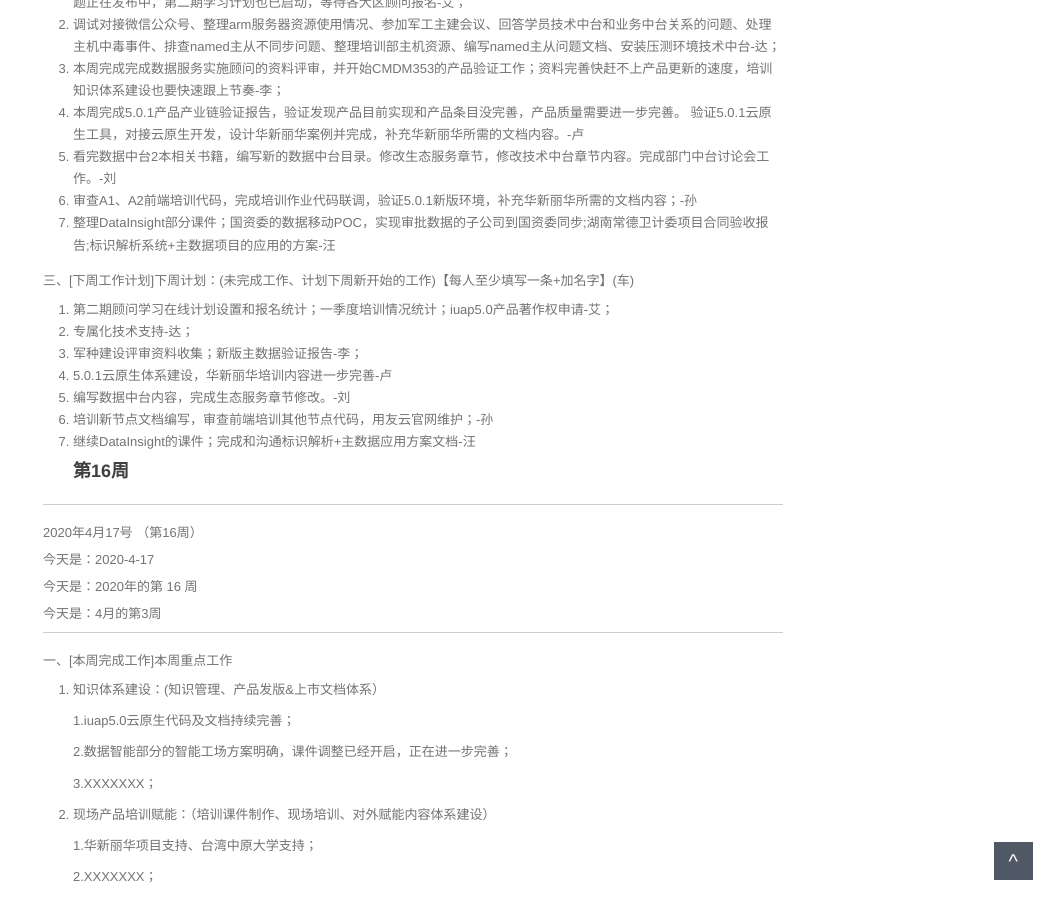
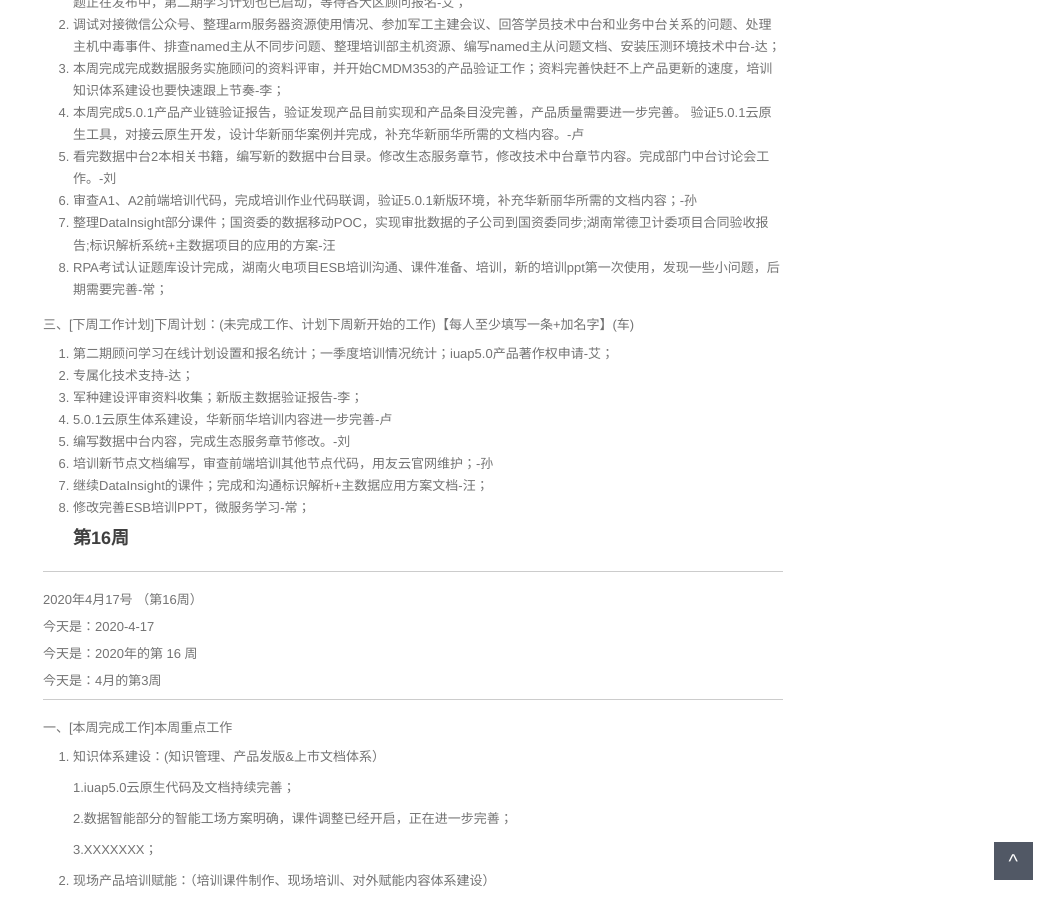
Before and after one commit to walllFlower/blog, a Jekyll site: the page built from 2020-02-28-day_report.md, in a window 1280 px wide and 900 px high, scrolled down 1395 px. Shown: the whole window, without its empty margins (227-1280 px from the left). Built offline with Jekyll 4.4.1, drawn with Linux system fonts in a browser that asks for light colours; comment, search, counter and statistics services are not loaded; some of the changed text lies outside the part shown.

Commit message:
Update 2020-02-28-day_report.md

```diff
--- a/2020-02-28-day_report.md
+++ b/2020-02-28-day_report.md
@@ -34,7 +34,7 @@ categories: 技术运营工作周报
 
 2. 现场产品培训赋能：（培训课件制作、现场培训、对外赋能内容体系建设）
 
-    1.XXXXXXX；
+    1.湖南火电项目ESB培训；
 
     2.XXXXXXX；
 
@@ -84,6 +84,7 @@ categories: 技术运营工作周报
 5. 看完数据中台2本相关书籍，编写新的数据中台目录。修改生态服务章节，修改技术中台章节内容。完成部门中台讨论会工作。-刘
 6. 审查A1、A2前端培训代码，完成培训作业代码联调，验证5.0.1新版环境，补充华新丽华所需的文档内容；-孙
 7. 整理DataInsight部分课件；国资委的数据移动POC，实现审批数据的子公司到国资委同步;湖南常德卫计委项目合同验收报告;标识解析系统+主数据项目的应用的方案-汪
+8. RPA考试认证题库设计完成，湖南火电项目ESB培训沟通、课件准备、培训，新的培训ppt第一次使用，发现一些小问题，后期需要完善-常；
 
 三、[下周工作计划]下周计划：(未完成工作、计划下周新开始的工作)【每人至少填写一条+加名字】(车)
 
@@ -93,7 +94,8 @@ categories: 技术运营工作周报
 4. 5.0.1云原生体系建设，华新丽华培训内容进一步完善-卢
 5. 编写数据中台内容，完成生态服务章节修改。-刘
 6. 培训新节点文档编写，审查前端培训其他节点代码，用友云官网维护；-孙
-7. 继续DataInsight的课件；完成和沟通标识解析+主数据应用方案文档-汪
+7. 继续DataInsight的课件；完成和沟通标识解析+主数据应用方案文档-汪；
+8. 修改完善ESB培训PPT，微服务学习-常；
 ###  第16周
 
 ***
```
